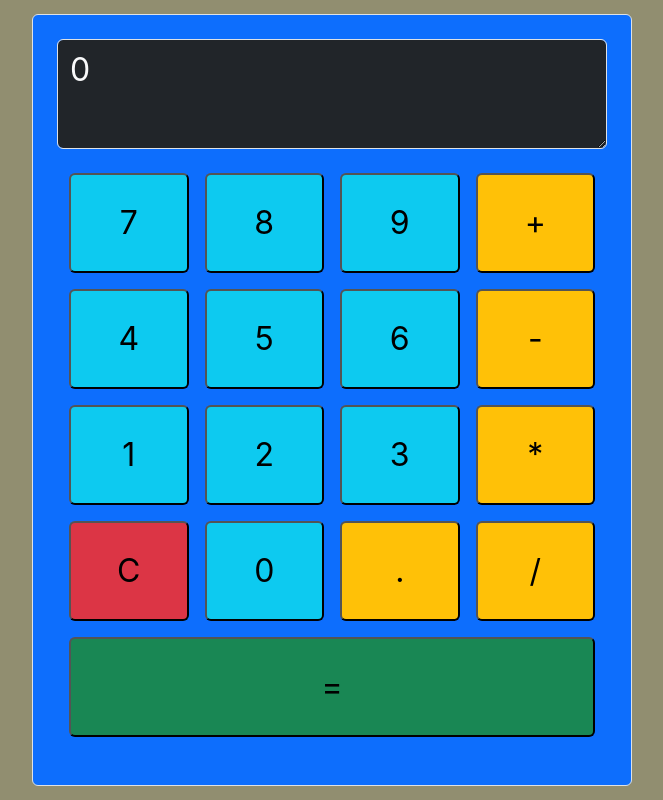
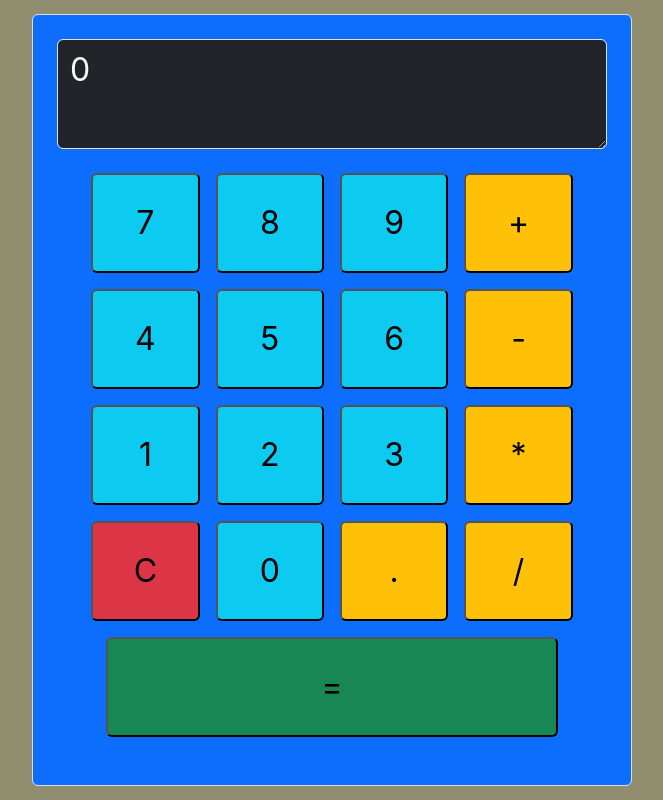
Before and after one commit to Menyus11/react-calculator, a React (Create React App) app: page / in a window 1280 px wide. Shown: the whole page, without its empty margins (308-971 px from the left). Built offline with nearby package versions, Linux system fonts and the light colour scheme.

Commit message:
react learning

```diff
--- a/src/components.js
+++ b/src/components.js
@@ -3,13 +3,13 @@ import React from "react";
 const Buttons = (props) => {
 
     const operationDisabled = () => {
-        document.querySelectorAll('.operation').forEach(e => {
+        document.querySelectorAll('.operation').forEach( e => {
             e.setAttribute('disabled', "")
         });
     }
 
     const operationEnabled = () => {
-        document.querySelectorAll('.operation').forEach(e => {
+        document.querySelectorAll('.operation').forEach( e => {
             e.removeAttribute('disabled')
         });
     }
@@ -33,49 +33,55 @@ const Buttons = (props) => {
         )
     }
 
-/*     const EqualButton = (props) => {
+    const EqualButton = () => {
         return (
+            /* eslint-disable-next-line */
+            <button value="=" className='col-10 bg-success calcbutton m-2 py-4 rounded' onClick={() => { props.setDisplayData(eval(props.getDisplayData)) }}>=</button>
+        )
+    }
 
-            <button value={props.value} className='col bg-success calcbutton m-2 py-4 rounded' onClick={() => { props.setDisplayData(eval(props.getDisplayData)) }}>{props.value}</button>
+    const ResetButton = () => {
+        return (
+            /* eslint-disable-next-line */
+            <button className='col bg-danger calcbutton m-2 py-4 rounded' onClick={() => { props.setDisplayData(0); operationEnabled() }}>C</button>
         )
-    } */
+    }
+
+const buttonsArray = [
+    <NumberButton value="7" />,
+    <NumberButton value="8" />,
+    <NumberButton value="9" />,
+    <OperationButton value="+" className="operation"/>,
+    <NumberButton value="4" />,
+    <NumberButton value="5" />,
+    <NumberButton value="6" />,
+    <OperationButton value="-" className="operation"/>,
+    <NumberButton value="1" />,
+    <NumberButton value="2" />,
+    <NumberButton value="3" />,
+    <OperationButton value="*" className="operation"/>,
+    <ResetButton />,
+    <NumberButton value="0" />,
+    <OperationButton value="." className="operation" />,
+    <OperationButton value="/" className="operation" />,
+    <EqualButton/>
+];
+
+
+
+    /* buttonsArray.filter(element => { if(element.type.name === "OperationButton") {element.setAttribute("disabled", "") }}) */
 
     return (
         <div className='p-3' >
 
-            <div className='row'>
-                <NumberButton value="7" />
-                <NumberButton value="8" />
-                <NumberButton value="9" />
-                <OperationButton value="+" />
-            </div>
+            <div className='row row-cols-5 justify-content-center'>
 
-            <div className='row'>
-                <NumberButton value="4" />
-                <NumberButton value="5" />
-                <NumberButton value="6" />
-                <OperationButton value="-" />
-            </div>
+                {buttonsArray.map((buttonElement, id) => {return(
+                    <React.Fragment key={id}>
+                        {buttonElement}
+                    </React.Fragment>
+                )} )}
 
-            <div className='row'>
-                <NumberButton value="1" />
-                <NumberButton value="2" />
-                <NumberButton value="3" />
-                <OperationButton value="*" />
-            </div>
-
-            <div className='row'>
-                <button className='col bg-danger calcbutton m-2 py-4 rounded' onClick={() => { props.setDisplayData(0); operationEnabled() }}>C</button>
-
-                <NumberButton value="0" />
-                <OperationButton value="." />
-                <OperationButton value="/" />
-            </div>
-
-            <div className='row'>
-                {/* eslint-disable-next-line */}
-                <button className='col bg-success calcbutton m-2 py-4 rounded' onClick={() => { props.setDisplayData(eval(props.getDisplayData)) }}>=</button>
-                {/* <EqualButton value="="/> */}
             </div>
 
         </div>
```
